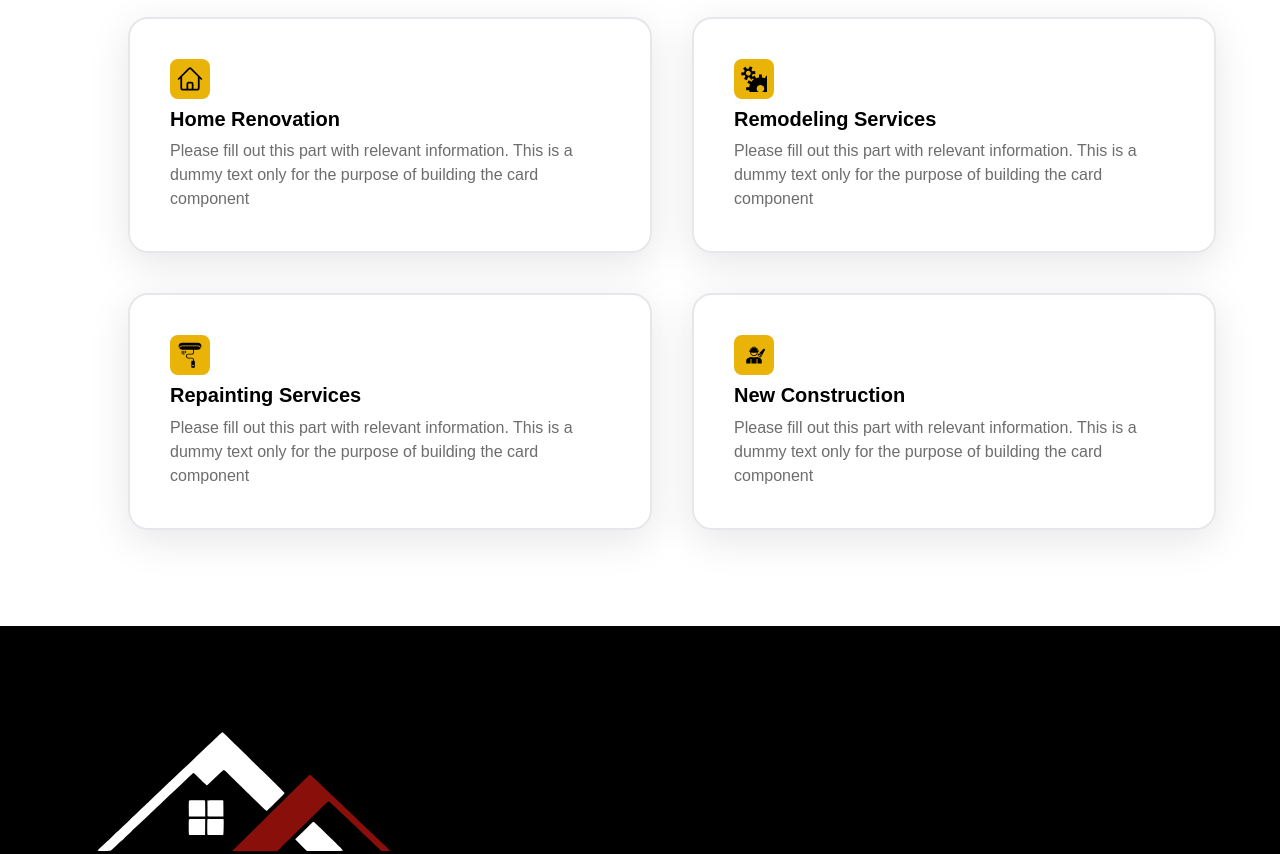
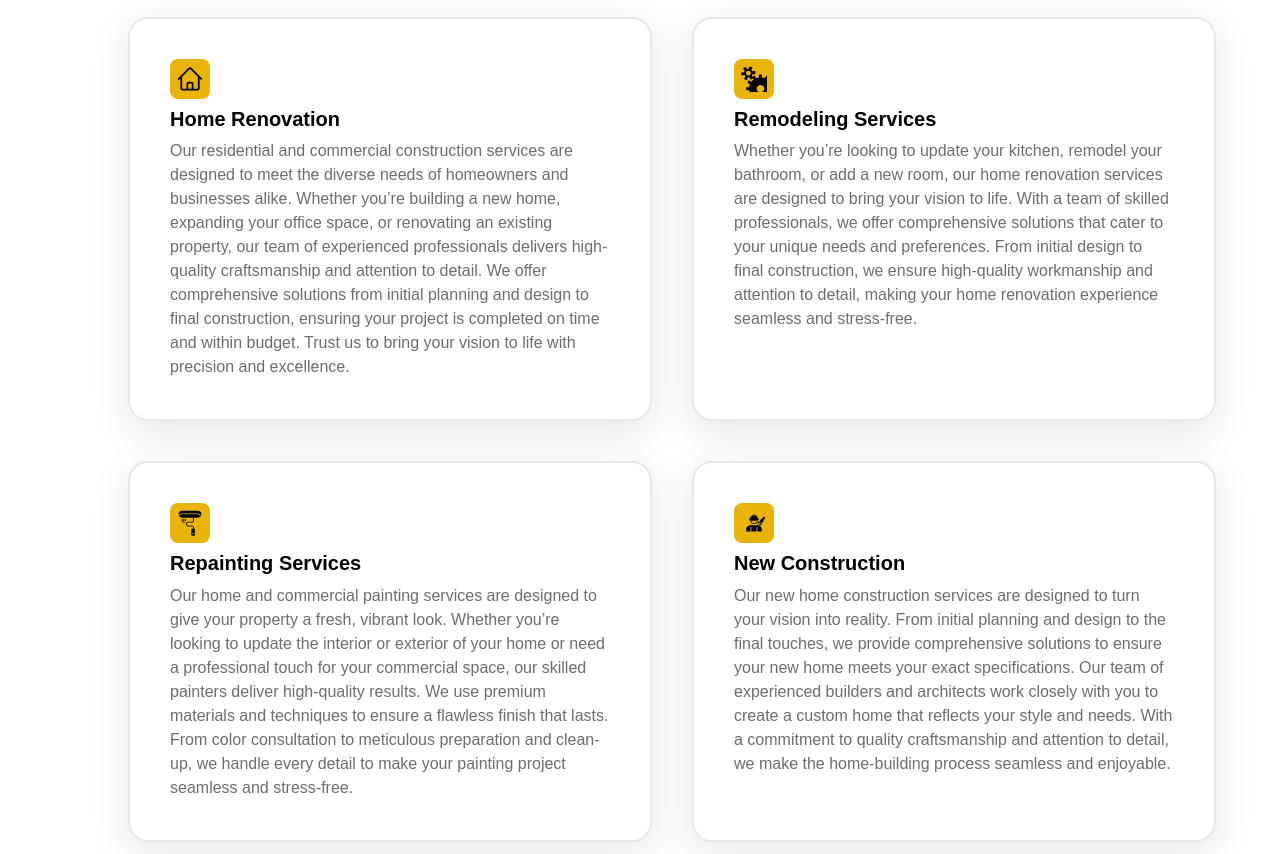
Before and after one commit to Abid-Al-Labib/AdelbinRealEstate, a React (Vite) app: page /Construction in a window 1280 px wide. Shown: the part 980-1834 px from the top of the page. Built offline with nearby package versions, Linux system fonts and the light colour scheme.

Commit message:
construction info updated

```diff
--- a/src/components/ConstructionCard.tsx
+++ b/src/components/ConstructionCard.tsx
@@ -10,7 +10,7 @@ interface ConstructionCardProps{
 
 const ConstructionCard: FC<ConstructionCardProps> = ({ iconURL, alttag, heading, subtext }) => {
   return (
-    <div className="flex flex-col flex-1 border-2 rounded-[20px] shadow-3xl px-10 py-10 hover:border-blue-950 hover:shadow-gray-600">
+    <div className="flex flex-col flex-1 border-2 rounded-[20px] shadow-3xl px-10 py-10">
       <div className="w-10 h-10 flex justify-center items-center bg-yellow-500 rounded-lg">
         <img src={iconURL} alt={alttag} width={28} height={28} />
       </div>
--- a/src/components/ContactForm.tsx
+++ b/src/components/ContactForm.tsx
@@ -1,12 +1,6 @@
 
 'use client'
-
-import { useState } from 'react'
-import { Field, Label, Switch } from '@headlessui/react'
-
 export default function Example() {
-  const [agreed, setAgreed] = useState(false)
-
   return (
     <div className="isolate bg-white px-6 py-16 sm:py-20 lg:px-8">
       <div className="mx-auto max-w-2xl text-center">
--- a/src/constants/index.tsx
+++ b/src/constants/index.tsx
@@ -147,25 +147,25 @@ export const constructioninfo = [
         iconurl: houseblack,
         alt:"house-home renovation",
         heading: "Home Renovation",
-        subtext: "Please fill out this part with relevant information. This is a dummy text only for the purpose of building the card component"
+        subtext: "Our residential and commercial construction services are designed to meet the diverse needs of homeowners and businesses alike. Whether you’re building a new home, expanding your office space, or renovating an existing property, our team of experienced professionals delivers high-quality craftsmanship and attention to detail. We offer comprehensive solutions from initial planning and design to final construction, ensuring your project is completed on time and within budget. Trust us to bring your vision to life with precision and excellence."
     },
     {
         iconurl: gears,
         alt: "gears-remodeling services",
         heading: "Remodeling Services",
-        subtext: "Please fill out this part with relevant information. This is a dummy text only for the purpose of building the card component"
+        subtext: "Whether you’re looking to update your kitchen, remodel your bathroom, or add a new room, our home renovation services are designed to bring your vision to life. With a team of skilled professionals, we offer comprehensive solutions that cater to your unique needs and preferences. From initial design to final construction, we ensure high-quality workmanship and attention to detail, making your home renovation experience seamless and stress-free."
     },
     {
         iconurl: paintroller,
         alt: "paint-roller-repainting services",
         heading: "Repainting Services",
-        subtext: "Please fill out this part with relevant information. This is a dummy text only for the purpose of building the card component"
+        subtext: "Our home and commercial painting services are designed to give your property a fresh, vibrant look. Whether you’re looking to update the interior or exterior of your home or need a professional touch for your commercial space, our skilled painters deliver high-quality results. We use premium materials and techniques to ensure a flawless finish that lasts. From color consultation to meticulous preparation and clean-up, we handle every detail to make your painting project seamless and stress-free."
     },
     {
         iconurl: constructionsaw,
         alt: "construction man with saw - New Construction",
         heading: "New Construction",
-        subtext: "Please fill out this part with relevant information. This is a dummy text only for the purpose of building the card component"
+        subtext: "Our new home construction services are designed to turn your vision into reality. From initial planning and design to the final touches, we provide comprehensive solutions to ensure your new home meets your exact specifications. Our team of experienced builders and architects work closely with you to create a custom home that reflects your style and needs. With a commitment to quality craftsmanship and attention to detail, we make the home-building process seamless and enjoyable."
     }
 ]
 
```
